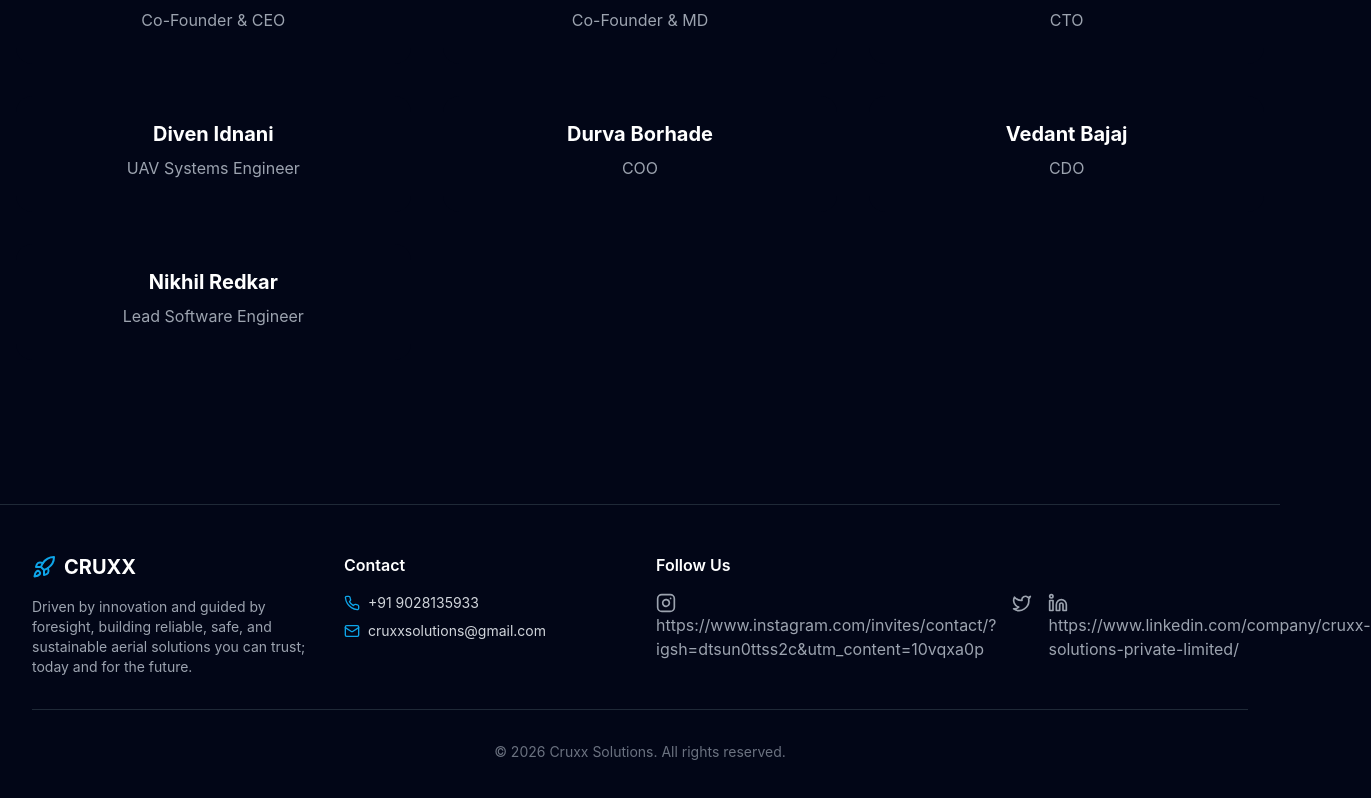
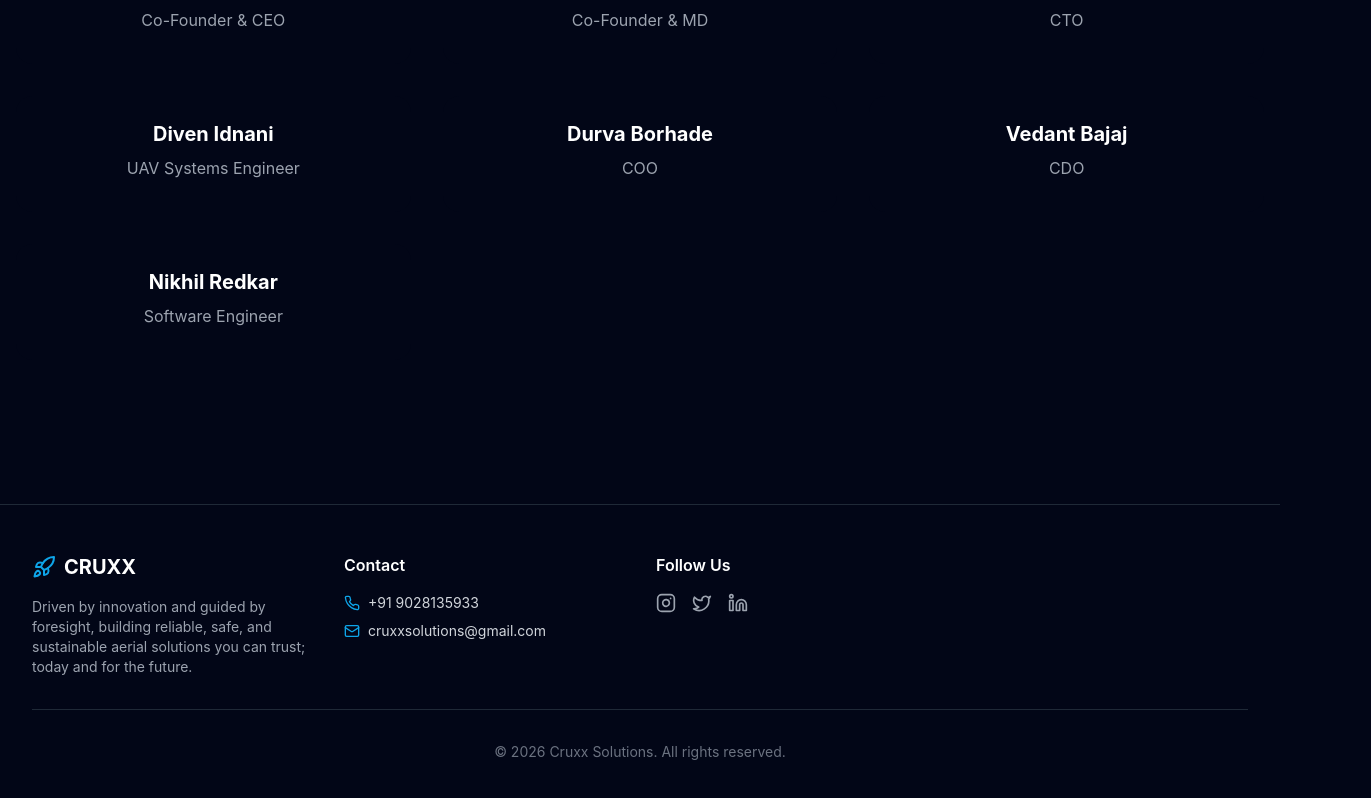
Before and after one commit to cruxxsolutions/Website, a React (Vite) app in the folder client/: page /about in a window 1280 px wide. Shown: the part 1262-2060 px from the top of the page, 1371 px wide, since content can reach past the window. Built offline with nearby package versions, Linux system fonts and the light colour scheme.

Commit message:
corrections

```diff
--- a/client/src/components/Footer.jsx
+++ b/client/src/components/Footer.jsx
@@ -36,9 +36,9 @@ const Footer = () => {
                     <div>
                         <h3 className="text-white font-semibold mb-4">Follow Us</h3>
                         <div className="flex space-x-4">
-                            <a href="#" className="text-gray-400 hover:text-primary transition"><Instagram className="h-5 w-5" />https://www.instagram.com/invites/contact/?igsh=dtsun0ttss2c&utm_content=10vqxa0p</a>
+                            <a href="https://www.instagram.com/invites/contact/?igsh=dtsun0ttss2c&utm_content=10vqxa0p" target="_blank" rel="noopener noreferrer" className="text-gray-400 hover:text-primary transition"><Instagram className="h-5 w-5" /></a>
                             <a href="#" className="text-gray-400 hover:text-primary transition"><Twitter className="h-5 w-5" /></a>
-                            <a href="#" className="text-gray-400 hover:text-primary transition"><Linkedin className="h-5 w-5" />https://www.linkedin.com/company/cruxx-solutions-private-limited/</a>
+                            <a href="https://www.linkedin.com/company/cruxx-solutions-private-limited/" target="_blank" rel="noopener noreferrer" className="text-gray-400 hover:text-primary transition"><Linkedin className="h-5 w-5" /></a>
 
                         </div>
                     </div>
--- a/client/src/components/Hero.jsx
+++ b/client/src/components/Hero.jsx
@@ -28,7 +28,7 @@ const Hero = () => {
                         Critical Thinking <span className="text-transparent bg-clip-text bg-gradient-to-r from-primary to-secondary">Reliable Engineering</span>
                     </h1>
                     <p className="text-xl text-gray-300 mb-10 max-w-2xl mx-auto">
-                        Providing advanced drone solutions for enterprise, industrial, and creative applications with unmatched reliability.
+                        Providing advanced aerial solutions for enterprise, industrial, and creative applications with unmatched reliability.
                     </p>
 
                     <div className="flex flex-col sm:flex-row justify-center gap-4">
--- a/client/src/pages/about.jsx
+++ b/client/src/pages/about.jsx
@@ -34,7 +34,7 @@ const About = () => {
         },
         {
             name: 'Nikhil Redkar',
-            role: 'Lead Software Engineer',
+            role: 'Software Engineer',
             branch: '',
         }
     ];
```
